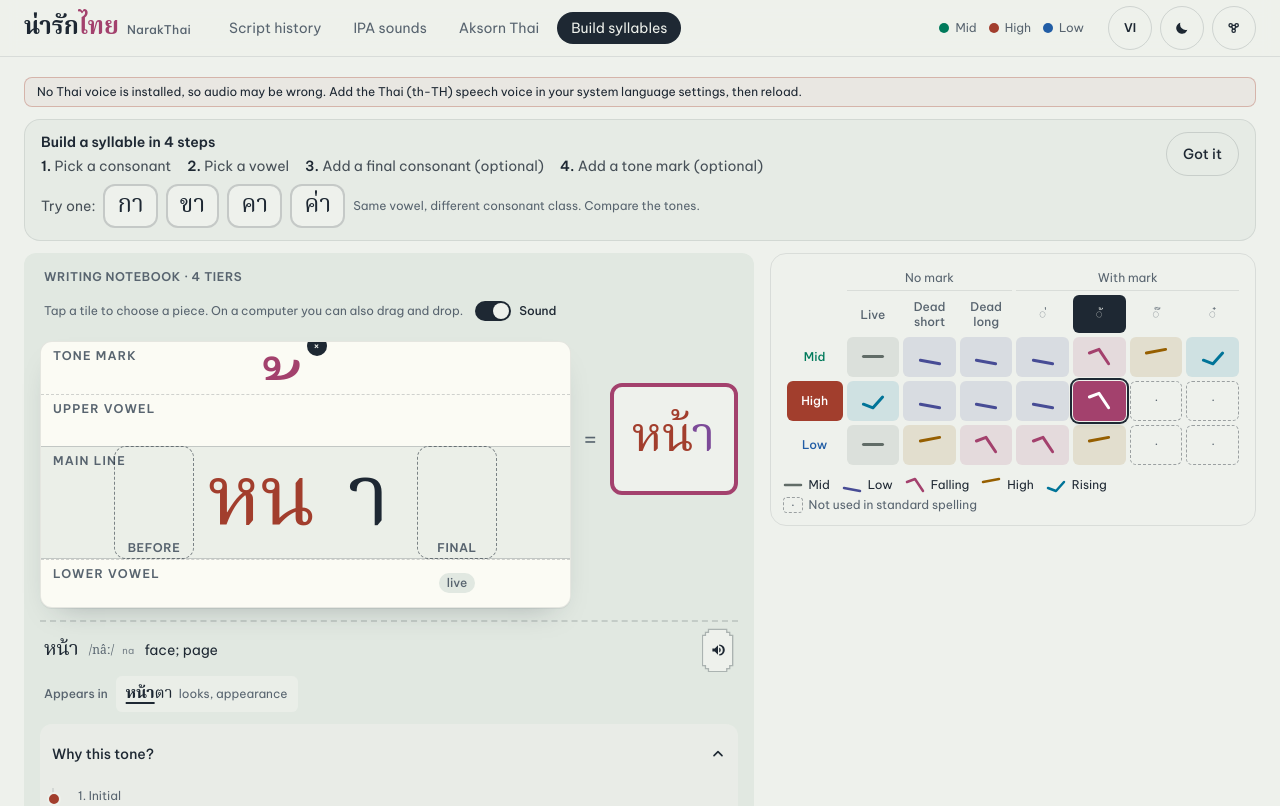
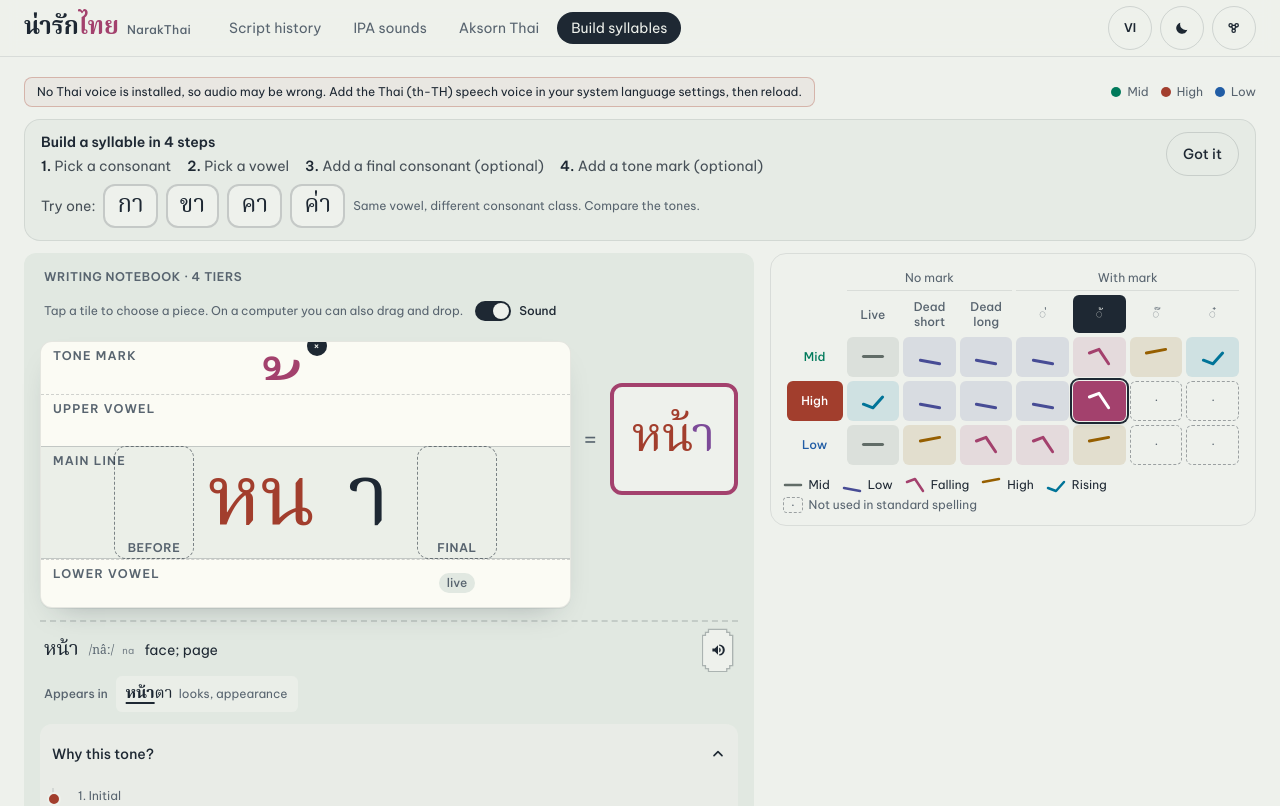
Before and after one commit to timothytnm26/abugikha, a Next.js app in the folder apps/web/: page /en/lab in a window 1280 px wide. Shown: the top 806 px of the page. Built offline with nearby package versions, Linux system fonts and the light colour scheme; a web font is replaced by a local one.

Commit message:
refactor(ui): simplify nav and settings
Move the consonant class legend from the nav (and hamburger menu) to the /lab
and /aksornthai pages that use the colors, and collapse the per-part color
swatches in Customize behind a disclosure.

Co-Authored-By: Claude Sonnet 5.5 <noreply@anthropic.com>

```diff
--- a/apps/web/src/entities/consonant/index.ts
+++ b/apps/web/src/entities/consonant/index.ts
@@ -3,3 +3,4 @@ export { CONSONANTS, CONSONANT_BY_ID, consonantSpeech, INITIAL_UNITS, INITIAL_BY
 export { CLASS_META } from "./model/class-meta";
 export { consonantQueries } from "./api/queries";
 export { InitialFace } from "./ui/initial-face";
+export { ClassLegend } from "./ui/class-legend";
--- /dev/null
+++ b/apps/web/src/entities/consonant/ui/class-legend.tsx
@@ -0,0 +1,19 @@
+"use client";
+import { useLocale, useT } from "@/shared/i18n";
+import { cn } from "@/shared/lib";
+import { CLASS_META } from "../model/class-meta";
+
+/** Chú giải màu ba nhóm phụ âm; đặt ở trang dùng màu này (ghép chữ, bảng chữ cái), không để chiếm chỗ thanh điều hướng. */
+export function ClassLegend({ className }: { className?: string }) {
+  const { locale } = useLocale();
+  const t = useT();
+  return (
+    <ul className={cn("flex items-center gap-3 text-xs text-ink-soft", className)} aria-label={t.nav.classColors}>
+      {(["mid", "high", "low"] as const).map((c) => (
+        <li key={c} className="flex items-center gap-1.5">
+          <span className={cn("size-2.5 rounded-full", CLASS_META[c].bg)} /> {CLASS_META[c].label[locale]}
+        </li>
+      ))}
+    </ul>
+  );
+}
--- a/apps/web/src/features/customize-appearance/ui/settings-menu.tsx
+++ b/apps/web/src/features/customize-appearance/ui/settings-menu.tsx
@@ -125,7 +125,7 @@ export function SettingsMenu() {
     if (!open) return;
     const el = panel.current;
     if (!el) return;
-    const items = () => [...el.querySelectorAll<HTMLElement>('button, input, [href], [tabindex]:not([tabindex="-1"])')].filter((n) => !n.hasAttribute("disabled"));
+    const items = () => [...el.querySelectorAll<HTMLElement>('button, input, summary, [href], [tabindex]:not([tabindex="-1"])')].filter((n) => !n.hasAttribute("disabled"));
     (items()[0] ?? el).focus();
     const trap = (e: KeyboardEvent) => {
       if (e.key !== "Tab") return;
@@ -226,11 +226,16 @@ export function SettingsMenu() {
           </div>
         </section>
 
-        <section className="space-y-3" aria-label={t.settings.partColors}>
-          <div>
-            <h3 className="text-sm font-semibold">{t.settings.partColors}</h3>
-            <p className="text-xs text-ink-soft">{t.settings.partColorsHint}</p>
-          </div>
+        <details className="group space-y-3">
+          <summary className="flex min-h-11 cursor-pointer list-none items-center justify-between gap-3 focus-visible:outline-2 focus-visible:outline-offset-2 focus-visible:outline-ink">
+            <span>
+              <h3 className="text-sm font-semibold">{t.settings.partColors}</h3>
+              <span className="block text-xs text-ink-soft">{t.settings.partColorsHint}</span>
+            </span>
+            <svg aria-hidden viewBox="0 0 20 20" className="size-4 shrink-0 fill-none stroke-current stroke-2 transition-transform group-open:rotate-180" strokeLinecap="round" strokeLinejoin="round">
+              <path d="M5 8l5 5 5-5" />
+            </svg>
+          </summary>
           <Sample />
           <div className="space-y-1.5">
             <p className="text-xs font-medium text-ink-soft">{t.settings.initialColors}</p>
@@ -250,7 +255,7 @@ export function SettingsMenu() {
               {t.settings.reset}
             </button>
           </div>
-        </section>
+        </details>
 
         <div className="space-y-4 border-t border-ink/10 pt-4">
           <div>
--- a/apps/web/src/pages/aksornthai/aksornthai-page.tsx
+++ b/apps/web/src/pages/aksornthai/aksornthai-page.tsx
@@ -1,5 +1,6 @@
 "use client";
 import { AksornThaiBoard } from "@/widgets/aksornthai-board";
+import { ClassLegend } from "@/entities/consonant";
 import { useT } from "@/shared/i18n";
 import { PageIntro } from "@/shared/ui";
 
@@ -8,6 +9,7 @@ export function AksornThaiPage() {
   return (
     <>
       <PageIntro title={t.aksornthai.title} compact>{t.aksornthai.intro}</PageIntro>
+      <ClassLegend className="mb-3" />
       <AksornThaiBoard />
     </>
   );
--- a/apps/web/src/pages/builder/builder-page.tsx
+++ b/apps/web/src/pages/builder/builder-page.tsx
@@ -1,5 +1,6 @@
 "use client";
 import { SyllableBuilder } from "@/widgets/syllable-builder";
+import { ClassLegend } from "@/entities/consonant";
 import { VoiceNotice } from "@/shared/ui";
 import { useT } from "@/shared/i18n";
 
@@ -8,8 +9,9 @@ export function BuilderPage() {
   return (
     <>
       <h1 className="sr-only">{t.routes.builder.title}</h1>
-      <div className="mb-3">
+      <div className="mb-3 flex flex-wrap items-center justify-between gap-x-6 gap-y-2">
         <VoiceNotice />
+        <ClassLegend className="ml-auto" />
       </div>
       <SyllableBuilder />
     </>
--- a/apps/web/src/widgets/site-nav/site-nav.tsx
+++ b/apps/web/src/widgets/site-nav/site-nav.tsx
@@ -3,31 +3,12 @@ import Link from "next/link";
 import { usePathname } from "next/navigation";
 import { useEffect, useRef, useState } from "react";
 import { LEARNING_PATH, stripLocale } from "@/shared/config/routes";
-import { useLocale, useLocalePath, useT } from "@/shared/i18n";
-import { CLASS_META } from "@/entities/consonant";
+import { useLocalePath, useT } from "@/shared/i18n";
 import { LocaleSwitch } from "@/features/toggle-locale";
 import { ThemeSwitch } from "@/features/toggle-theme";
 import { SettingsMenu } from "@/features/customize-appearance";
 import { gsap, useGSAP, prefersReducedMotion } from "@/shared/lib/gsap";
 import { cn } from "@/shared/lib";
-
-function ClassLegend({ className }: { className?: string }) {
-  const { locale } = useLocale();
-  const t = useT();
-  return (
-    <ul
-      className={cn("flex items-center gap-3 text-xs text-ink-soft", className)}
-      aria-label={t.nav.classColors}
-    >
-      {(["mid", "high", "low"] as const).map((c) => (
-        <li key={c} className="flex items-center gap-1.5">
-          <span className={cn("size-2.5 rounded-full", CLASS_META[c].bg)} />{" "}
-          {CLASS_META[c].label[locale]}
-        </li>
-      ))}
-    </ul>
-  );
-}
 
 /** Thanh điều hướng trên cùng; màn hình hẹp gom các bước vào menu hamburger. */
 export function SiteNav() {
@@ -117,8 +98,7 @@ export function SiteNav() {
             );
           })}
         </ul>
-        <ClassLegend className="ml-auto mr-4 hidden xl:flex" />
-        <div className="ml-auto flex items-center gap-2 xl:ml-0">
+        <div className="ml-auto flex items-center gap-2">
           <LocaleSwitch />
           <ThemeSwitch />
           <SettingsMenu />
@@ -184,7 +164,6 @@ export function SiteNav() {
               );
             })}
           </ol>
-          <ClassLegend className="menu-item mt-4 px-3" />
         </div>
       )}
     </div>
```
